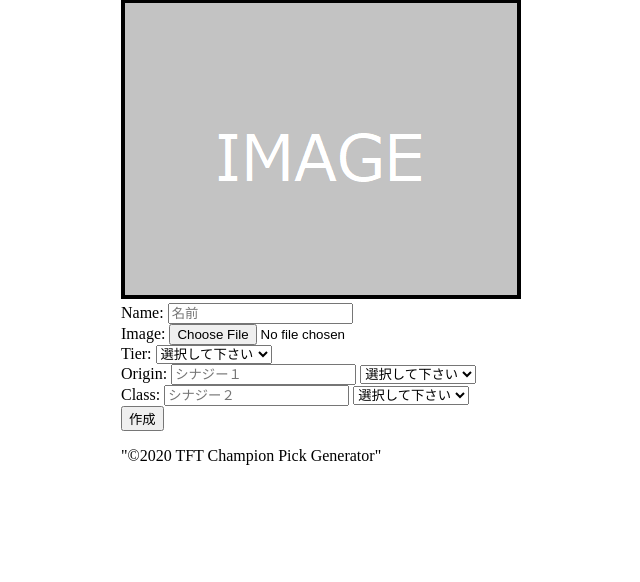
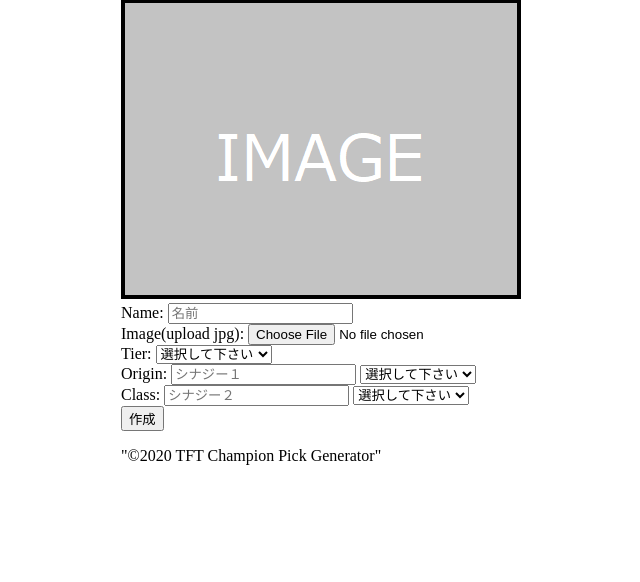
Before and after one commit to ararabo/tftchampionpickgenerator, a Flask app: page / in a window 1280 px wide. Shown: the part 115-697 px from the top of the page, without its empty margins (294-934 px from the left). Run offline with Flask 2, Linux system fonts and the light colour scheme.

Commit message:
jpg causion

```diff
--- a/templates/index.html
+++ b/templates/index.html
@@ -43,7 +43,7 @@
 				<input type="text" id="name" name="name" placeholder="名前">
 			</div>
 			<div>
-			<label for="image">Image:</label>
+			<label for="image">Image(upload jpg):</label>
 			<input type=file name=upfile>
 			<!-- <select name="select_image">
 				<option value="null" disabled selected>選択して下さい</option>
```
